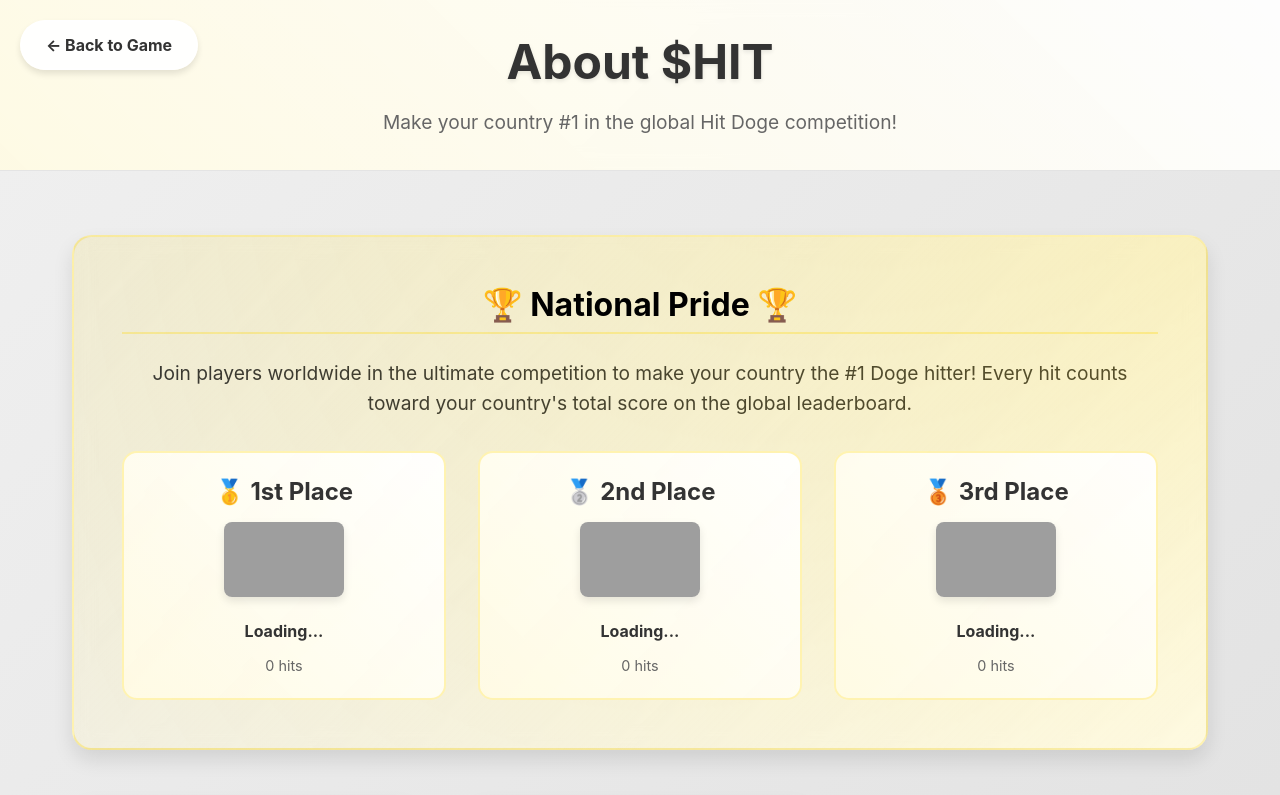
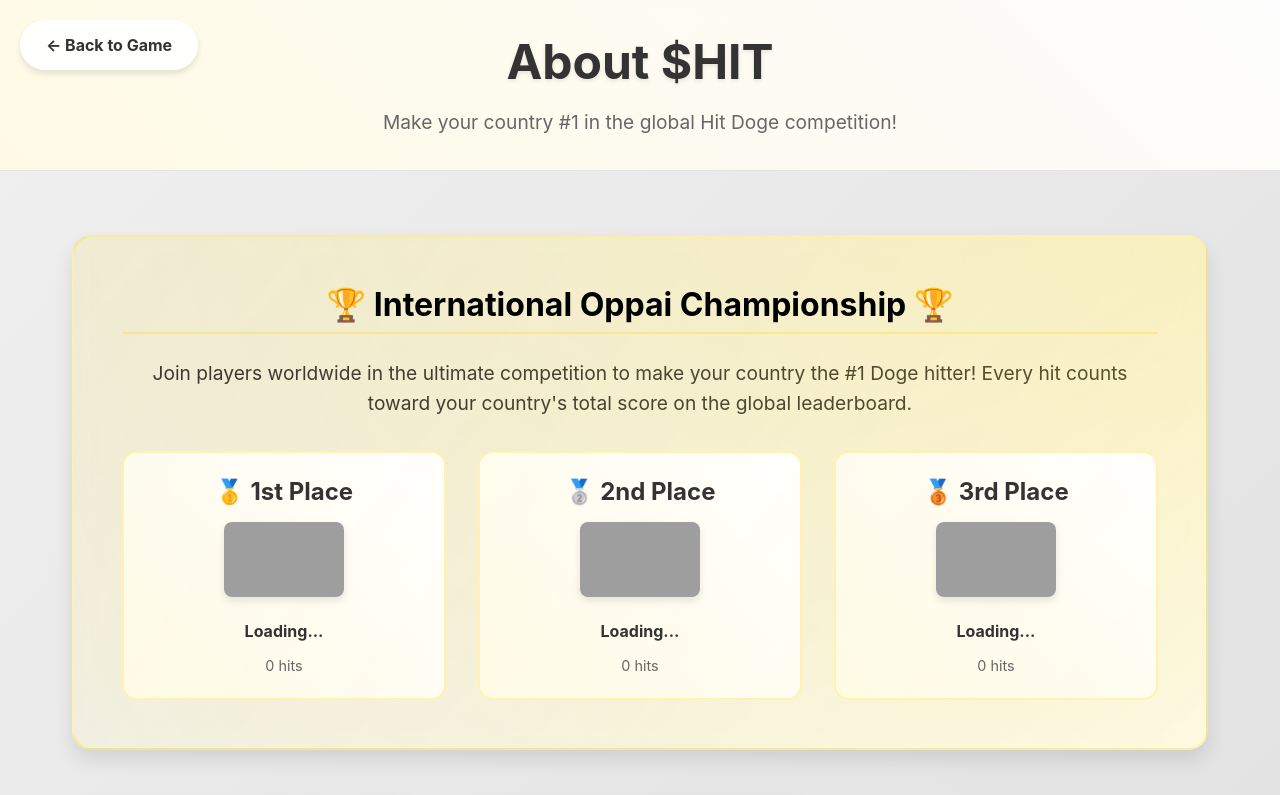
Before and after one commit to Skingbonesx/Hit-Doge, a website: page public/about.html in a window 1280 px wide. Shown: the top 795 px of the page. Drawn offline with Linux system fonts and the light colour scheme; grey boxes are pictures that could not be loaded; a script that the page names is missing.

Commit message:
about.html

```diff
--- a/public/about.html
+++ b/public/about.html
@@ -602,7 +602,7 @@
 
     <div class="container">
         <div class="card featured-card">
-            <h2>🏆 National Pride 🏆</h2>
+            <h2>🏆 International Oppai Championship 🏆</h2>
             <p>Join players worldwide in the ultimate competition to make your country the #1 Doge hitter! Every hit counts toward your country's total score on the global leaderboard.</p>
             <div class="rewards-grid">
                 <div class="reward-item">
```
